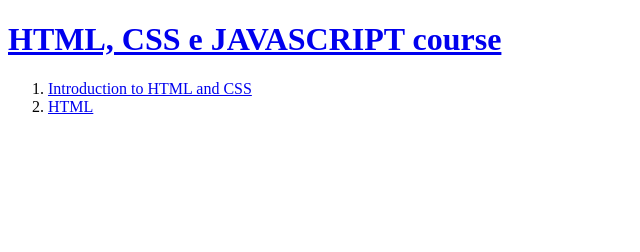
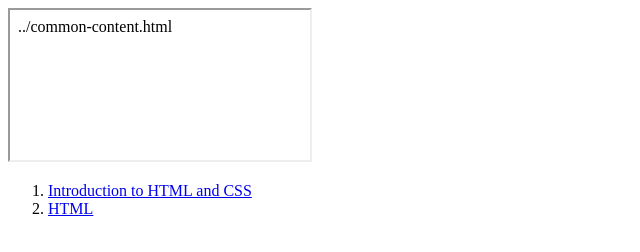
Before and after one commit to Jonny2391/LearningTWeb, a plain HTML site: page main-menu-pages/intro-html-css/index.html in a window 1280 px wide. Shown: the whole page, without its empty margins (0-640 px from the left). Drawn offline with Linux system fonts and the light colour scheme.

Commit message:
iframe tried

```diff
--- a/main-menu-pages/intro-html-css/index.html
+++ b/main-menu-pages/intro-html-css/index.html
@@ -7,7 +7,8 @@
 
 <body>
 	<header>
-		<h1><a href="index.html">HTML, CSS e JAVASCRIPT course</a></h1>
+		<!--<h1><a href="index.html">HTML, CSS e JAVASCRIPT course</a></h1>-->
+		<iframe srcdoc="../common-content.html"></iframe>
 		<nav>
 			<ol>
 				<li><a href="intro-html-css.html">Introduction to HTML and CSS</a></li>
```
Also changed, not shown: main-menu-pages/common-content.html (added, +1 -0 lines).
